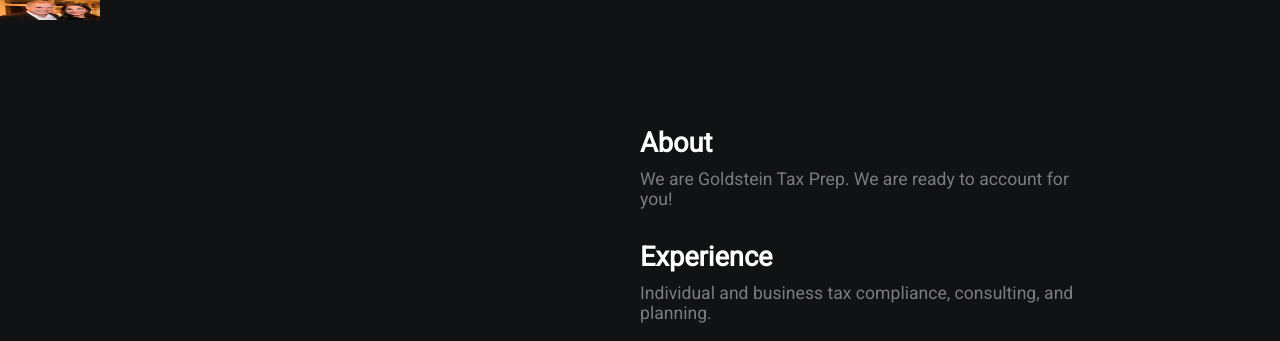
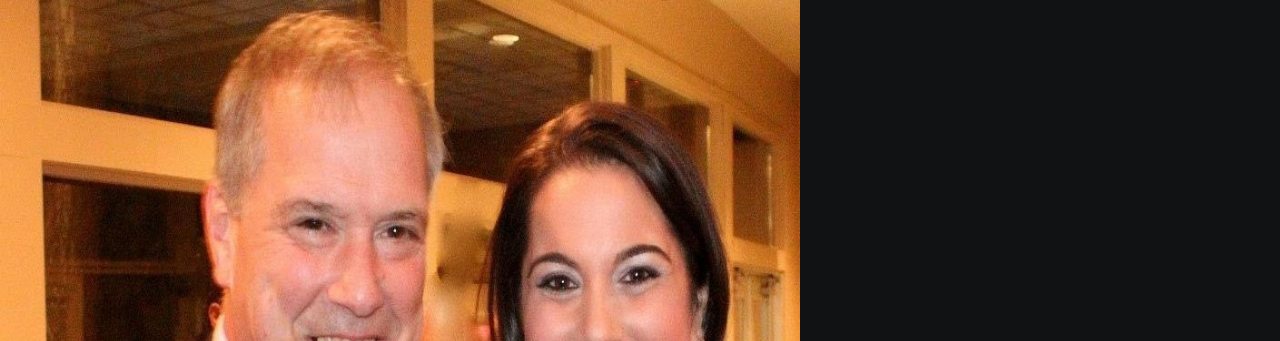
Before and after one commit to GoldsteinTaxPrep/GTP, a plain HTML site: page index.html in a window 1280 px wide. Shown: the top 341 px of the page. Drawn offline with Linux system fonts and the light colour scheme.

Commit message:
Update index.html

```diff
--- a/index.html
+++ b/index.html
@@ -4,7 +4,7 @@
     <meta name="viewport" content="width=device-width, initial-scale=1.0">
     <meta http-equiv="X-UA-Compatible" content="ie=edge">
    <link rel="stylesheet" href="style.css">
-    <img src="unnamed2.jpg" width="100" height="20" alt="Bob Goldstein and Beth Goldstein">
+    <img src="unnamed2.jpg" width="800" height="600" alt="Bob Goldstein and Beth Goldstein">
     <title>Goldstein Tax Prep</title>
 </head>
 <body>
```
